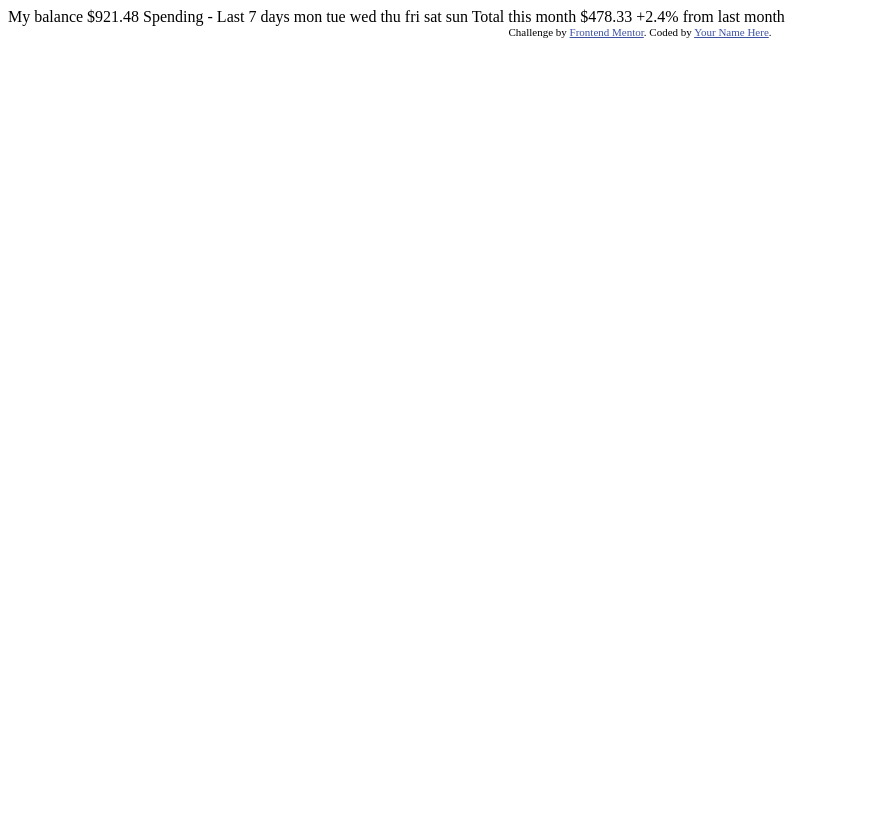
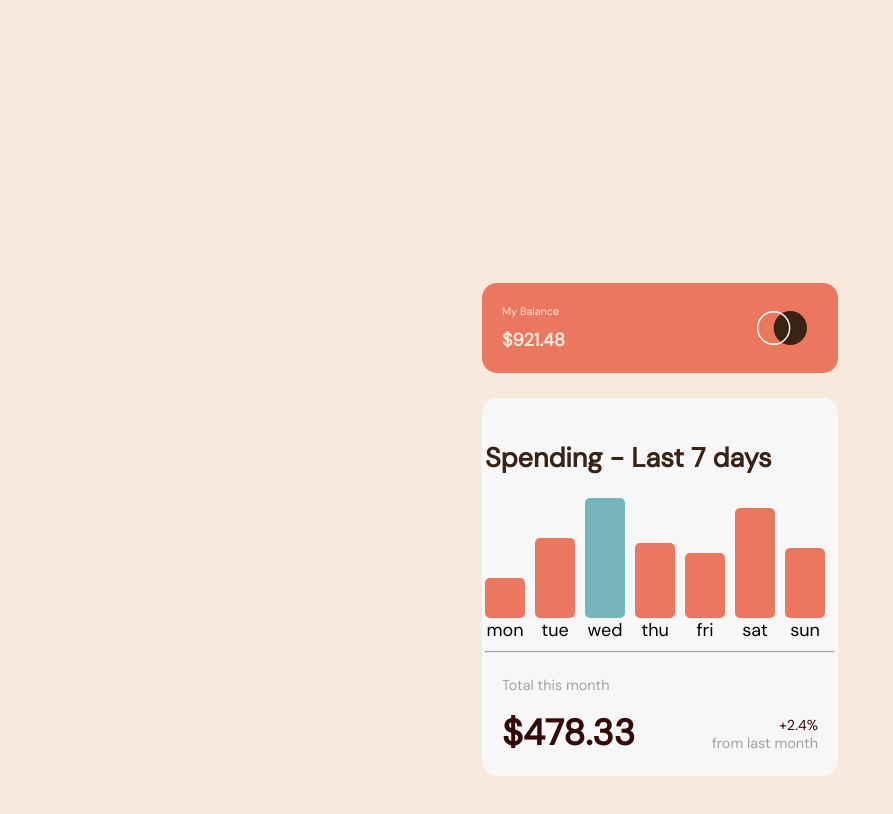
Before and after one commit to pharouqy/Frontend-Mentor-Expenses-Chart, a plain HTML site: page index.html in a window 1280 px wide. Shown: the whole page, without its empty margins (0-893 px from the left). Drawn offline with Linux system fonts and the light colour scheme.

Commit message:
Finalisation du projet

```diff
--- a/index.html
+++ b/index.html
@@ -1,43 +1,84 @@
 <!DOCTYPE html>
 <html lang="en">
 	<head>
-  <meta charset="UTF-8">
-  <meta name="viewport" content="width=device-width, initial-scale=1.0"> <!-- displays site properly based on user's device -->
+		<meta charset="UTF-8" />
+		<meta name="viewport" content="width=device-width, initial-scale=1.0" />
+		<!-- displays site properly based on user's device -->
 
-  <link rel="icon" type="image/png" sizes="32x32" href="./images/favicon-32x32.png">
-
+		<link
+			rel="icon"
+			type="image/png"
+			sizes="32x32"
+			href="./images/favicon-32x32.png"
+		/>
+		<link rel="stylesheet" href="./styles/styles.css" />
+		<script src="./javascript/script.js" defer></script>
 		<title>Frontend Mentor | Expenses chart component</title>
-
-  <!-- Feel free to remove these styles or customise in your own stylesheet 👍 -->
-  <style>
-    .attribution { font-size: 11px; text-align: center; }
-    .attribution a { color: hsl(228, 45%, 44%); }
-  </style>
 	</head>
 	<body>
-
-  My balance
-  $921.48
-
-  Spending - Last 7 days
-
-  mon
-  tue
-  wed
-  thu
-  fri
-  sat
-  sun
-
-  Total this month
-  $478.33
-
-  +2.4%
-  from last month
-
-  <div class="attribution">
-    Challenge by <a href="https://www.frontendmentor.io?ref=challenge" target="_blank">Frontend Mentor</a>.
-    Coded by <a href="#">Your Name Here</a>.
+		<section>
+			<article>
+				<div>
+					<div>
+						<h1>My Balance</h1>
+						<span>$921.48</span>
 					</div>
+					<span id="logo"></span>
+				</div>
+				<div>
+					<div>
+						<h2>Spending - Last 7 days</h2>
+						<div id="chart-barre">
+							<div class="chart-single">
+								<div class="title">$25.35</div>
+								<div class="chart"></div>
+								<span>mon</span>
+							</div>
+							<div class="chart-single">
+								<div class="title">$25.35</div>
+								<div class="chart"></div>
+								<span>tue</span>
+							</div>
+							<div class="chart-single">
+								<div class="title">$25.35</div>
+								<div class="chart"></div>
+								<span>wed</span>
+							</div>
+							<div class="chart-single">
+								<div class="title">$25.35</div>
+								<div class="chart"></div>
+								<span>thu</span>
+							</div>
+							<div class="chart-single">
+								<div class="title">$25.35</div>
+								<div class="chart"></div>
+								<span>fri</span>
+							</div>
+							<div class="chart-single">
+								<div class="title">$25.35</div>
+								<div class="chart"></div>
+								<span>sat</span>
+							</div>
+							<div class="chart-single">
+								<div class="title">$25.35</div>
+								<div class="chart"></div>
+								<span>sun</span>
+							</div>
+						</div>
+						<hr />
+					</div>
+					<div id="bottom">
+						<div>
+							<h3>Total this month</h3>
+							<span>$478.33</span>
+						</div>
+						<div>
+							<span>+2.4%</span>
+							<h4>from last month</h4>
+						</div>
+					</div>
+				</div>
+			</article>
+		</section>
 	</body>
 </html>
--- /dev/null
+++ b/javascript/script.js
@@ -0,0 +1,13 @@
+let charts = document.getElementsByClassName('chart');
+let titles = document.getElementsByClassName('title');
+console.log(titles);
+for (let i = 0; i < charts.length; i++) {
+	charts[i].addEventListener('mouseover', function () {
+		charts[i].classList.add('active');
+		titles[i].style.display = 'block';
+	});
+	charts[i].addEventListener('mouseleave', function () {
+		charts[i].classList.remove('active');
+		titles[i].style.display = 'none';
+	});
+}
--- /dev/null
+++ b/styles/styles.css
@@ -0,0 +1,235 @@
+@import url('https://fonts.googleapis.com/css2?family=DM+Sans:ital,wght@0,400;1,700&display=swap');
+
+* {
+  font-size: 18px;
+  font-family: 'DM Sans', 'Roboto', sans-serif;
+}
+
+body {
+  max-width: 1440px;
+  background-color: hsl(27, 66%, 92%);
+  height: 100vh;
+  display: flex;
+  flex-direction: column;
+  align-items: center;
+  justify-content: center;
+}
+
+section {
+  width: 25%;
+  height: 250px;
+}
+
+article {
+  height: 100%;
+}
+
+article>div:nth-child(1) {
+  height: 90px;
+  width: 100%;
+  display: flex;
+  justify-content: space-between;
+  align-items: center;
+  background-color: hsl(10, 79%, 65%);
+  border-radius: 15px;
+  padding: 0px 20px;
+  margin-bottom: 25px;
+}
+
+div>div>span {
+  display: block;
+}
+
+#logo {
+  display: block;
+  background-image: url(../images/logo.svg);
+  background-size: auto 70%;
+  background-repeat: no-repeat;
+  background-position: center;
+  height: 48px;
+  width: 72px;
+}
+
+h1 {
+  font-size: 0.6rem;
+  font-weight: 400;
+  color: hsl(27, 66%, 92%);
+  margin-bottom: 10px;
+  margin-top: auto;
+}
+
+h1+span {
+  font-size: 1rem;
+  font-weight: 700;
+  color: hsl(27, 66%, 92%);
+}
+
+article>div:nth-child(2) {
+  background-color: hsl(0, 0%, 97%);
+  width: 100%;
+  display: flex;
+  flex-direction: column;
+  align-items: center;
+  justify-content: center;
+  padding: 20px;
+  border-radius: 15px;
+}
+
+div>h2 {
+  font-size: 1.5rem;
+  font-weight: 700;
+  color: hsl(25, 47%, 15%);
+}
+
+.chart-single {
+  width: 100%;
+  height: 100%;
+  display: flex;
+  flex-direction: column;
+  align-items: center;
+  justify-content: center;
+  margin-right: 10px;
+}
+
+#chart-barre {
+  width: 100%;
+  height: 100%;
+  display: flex;
+  align-items: flex-end;
+  justify-content: center;
+}
+
+#bottom {
+  width: 100%;
+  height: 100%;
+  display: flex;
+  align-items: center;
+  justify-content: space-between;
+}
+
+div.chart-single:nth-child(1)>.chart {
+  width: 40px;
+  height: 40px;
+  display: flex;
+  align-items: center;
+  justify-content: center;
+  background-color: hsl(10, 79%, 65%);
+  border-radius: 5px;
+  position: relative;
+}
+
+div.chart-single:nth-child(2)>.chart {
+  width: 40px;
+  height: 80px;
+  display: flex;
+  align-items: center;
+  justify-content: center;
+  background-color: hsl(10, 79%, 65%);
+  border-radius: 5px;
+  position: relative;
+}
+
+div.chart-single:nth-child(3)>.chart {
+  width: 40px;
+  height: 120px;
+  display: flex;
+  align-items: center;
+  justify-content: center;
+  background-color: hsl(186, 34%, 60%);
+  border-radius: 5px;
+  position: relative;
+}
+
+div.chart-single:nth-child(4)>.chart {
+  width: 40px;
+  height: 75px;
+  display: flex;
+  align-items: center;
+  justify-content: center;
+  background-color: hsl(10, 79%, 65%);
+  border-radius: 5px;
+  position: relative;
+}
+
+div.chart-single:nth-child(5)>.chart {
+  width: 40px;
+  height: 65px;
+  display: flex;
+  align-items: center;
+  justify-content: center;
+  background-color: hsl(10, 79%, 65%);
+  border-radius: 5px;
+  position: relative;
+}
+
+div.chart-single:nth-child(6)>.chart {
+  width: 40px;
+  height: 110px;
+  display: flex;
+  align-items: center;
+  justify-content: center;
+  background-color: hsl(10, 79%, 65%);
+  border-radius: 5px;
+  position: relative;
+}
+
+div.chart-single:nth-child(7)>.chart {
+  width: 40px;
+  height: 70px;
+  display: flex;
+  align-items: center;
+  justify-content: center;
+  background-color: hsl(10, 79%, 65%);
+  border-radius: 5px;
+  position: relative;
+}
+
+div.chart-single:nth-child(7)>.chart:hover .chart::after {
+  display: block;
+}
+
+.active {
+  background-color: #e9b2a7 !important;
+}
+
+div.title {
+  font-size: 0.7rem;
+  font-weight: 700;
+  color: hsl(0, 0%, 100%);
+  width: 38px;
+  height: 15px;
+  background-color: black;
+  border-radius: 5px;
+  padding: 6px;
+  margin-bottom: 10px;
+  display: none;
+}
+
+#bottom div h3 {
+  font-size: 0.8rem;
+  font-weight: 400;
+  color: hsl(0, 0%, 63%);
+}
+#bottom div h3 + span {
+  font-size: 2rem;
+  font-weight: 700;
+  color: hsl(0, 71%, 12%);
+}
+
+#bottom div:nth-child(2) span {
+  font-size: 0.8rem;
+  font-weight: 400;
+  color: hsl(0, 71%, 12%);
+  text-align: right;
+}
+
+#bottom div:nth-child(2) h4 {
+  font-size: 0.8rem;
+  font-weight: 400;
+  color: hsl(0, 0%, 63%);
+  margin: 0;
+}
+
+#bottom > div:nth-child(2) {
+  margin-top: 50px;
+}
```
Lines whose indentation alone changed are shown as unchanged.
